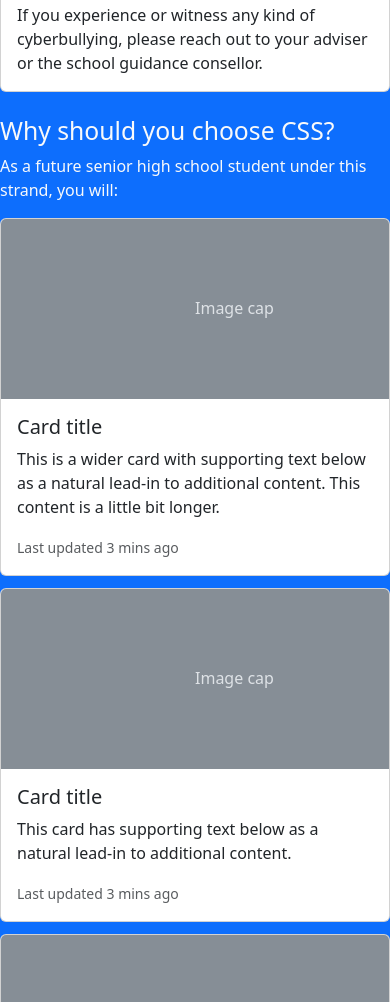
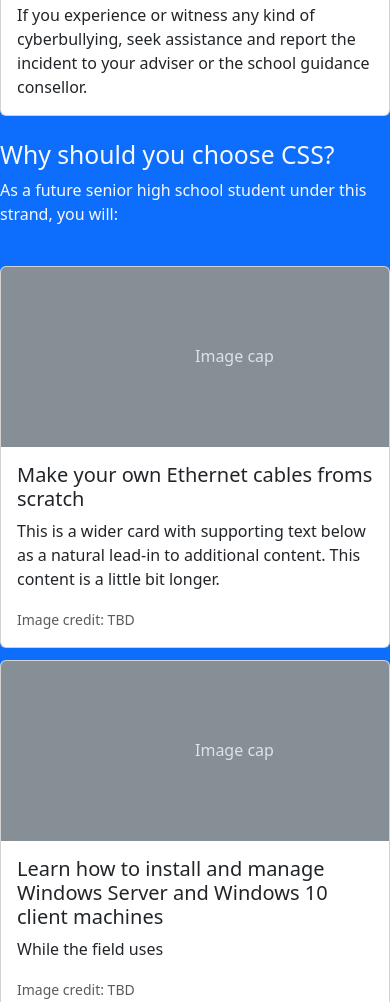
Before and after one commit to ajhalili2006/emtech12-html-lab, a website: page public/index.html in a window 390 px wide. Shown: the part 496-1498 px from the top of the page. Drawn offline with nearby package versions, Linux system fonts and the light colour scheme.

Commit message:
last edit before going mobile

```diff
--- a/public/index.html
+++ b/public/index.html
@@ -58,7 +58,7 @@ this one (see SPDX-License-Identifier) for simplicity and legal compliance.
         <div class="card-body">
           <h5 class="card-title">Help us stop cyberbullying and make our school safer</h5>
           <p class="card-text">Cyberbullying is </p>
-          <p class="card-text">If you experience or witness any kind of cyberbullying, please reach out to your adviser or the school guidance consellor.</p>
+          <p class="card-text">If you experience or witness any kind of cyberbullying, seek assistance and report the incident to your adviser or the school guidance consellor.</p>
         </div>
       </div>
     </div>
@@ -66,21 +66,21 @@ this one (see SPDX-License-Identifier) for simplicity and legal compliance.
     <div class="g-5">
       <h2>Why should you choose CSS?</h2>
       <p>As a future senior high school student under this strand, you will:</p>
-      <div class="card-group">
+      <div class="card-group py-4 px-0">
       <div class="card">
         <svg class="bd-placeholder-img card-img-top" width="100%" height="180" xmlns="http://www.w3.org/2000/svg" role="img" aria-label="Placeholder: Image cap" preserveAspectRatio="xMidYMid slice" focusable="false"><title>Placeholder</title><rect width="100%" height="100%" fill="#868e96"></rect><text x="50%" y="50%" fill="#dee2e6" dy=".3em">Image cap</text></svg>
         <div class="card-body">
-          <h5 class="card-title">Card title</h5>
+          <h5 class="card-title">Make your own Ethernet cables froms scratch</h5>
           <p class="card-text">This is a wider card with supporting text below as a natural lead-in to additional content. This content is a little bit longer.</p>
-          <p class="card-text"><small class="text-body-secondary">Last updated 3 mins ago</small></p>
+          <p class="card-text"><small class="text-body-secondary">Image credit: TBD</small></p>
           </div>
         </div>
         <div class="card">
           <svg class="bd-placeholder-img card-img-top" width="100%" height="180" xmlns="http://www.w3.org/2000/svg" role="img" aria-label="Placeholder: Image cap" preserveAspectRatio="xMidYMid slice" focusable="false"><title>Placeholder</title><rect width="100%" height="100%" fill="#868e96"></rect><text x="50%" y="50%" fill="#dee2e6" dy=".3em">Image cap</text></svg>
           <div class="card-body">
-            <h5 class="card-title">Card title</h5>
-            <p class="card-text">This card has supporting text below as a natural lead-in to additional content.</p>
-            <p class="card-text"><small class="text-body-secondary">Last updated 3 mins ago</small></p>
+            <h5 class="card-title">Learn how to install and manage Windows Server and Windows 10 client machines</h5>
+            <p class="card-text">While the field uses</p>
+            <p class="card-text"><small class="text-body-secondary">Image credit: TBD</small></p>
           </div>
         </div>
         <div class="card">
@@ -88,7 +88,7 @@ this one (see SPDX-License-Identifier) for simplicity and legal compliance.
           <div class="card-body">
             <h5 class="card-title">Card title</h5>
             <p class="card-text">This is a wider card with supporting text below as a natural lead-in to additional content. This card has even longer content than the first to show that equal height action.</p>
-            <p class="card-text"><small class="text-body-secondary">Last updated 3 mins ago</small></p>
+            <p class="card-text"><small class="text-body-secondary">Image credit: TBD</small></p>
           </div>
         </div>
       </div>
```
